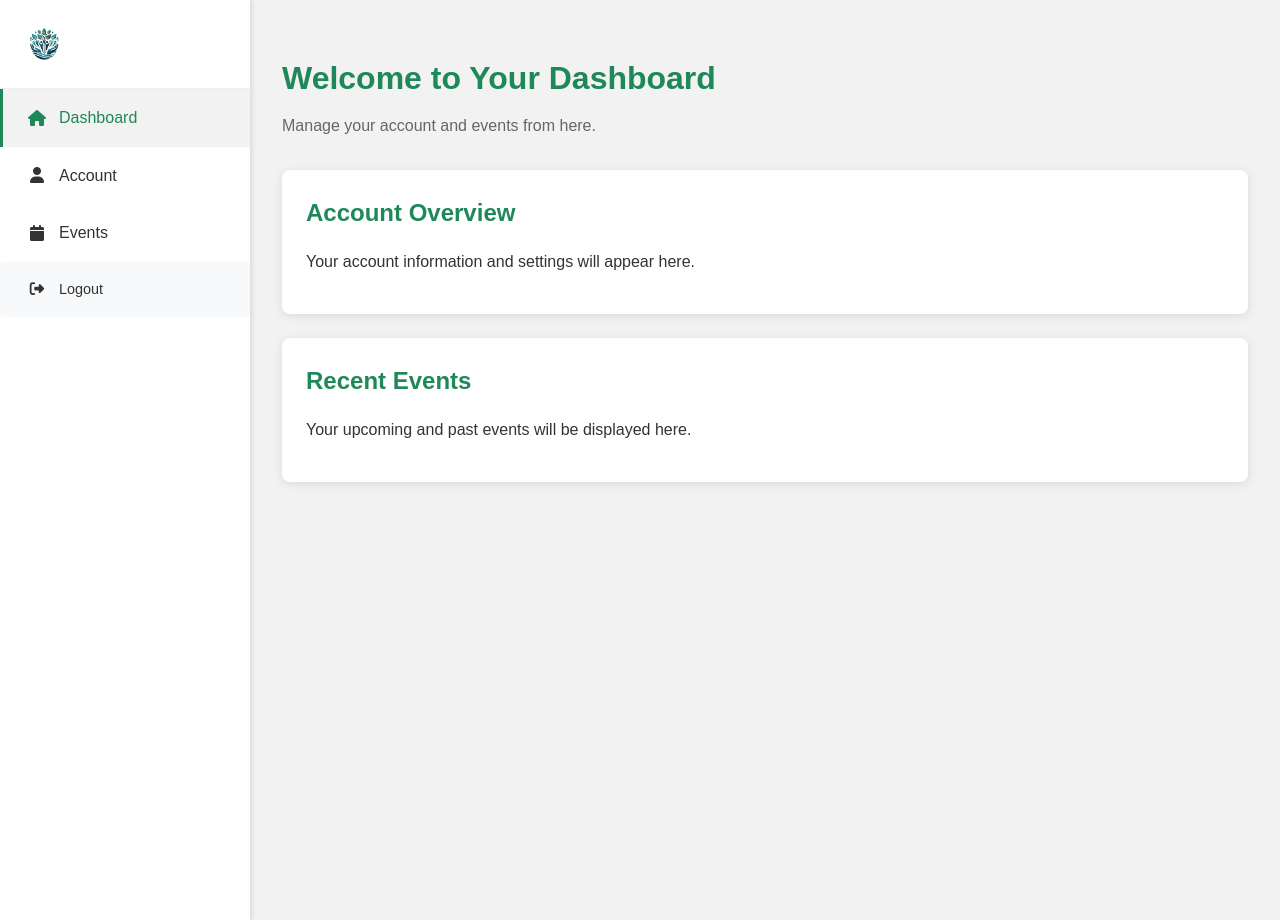
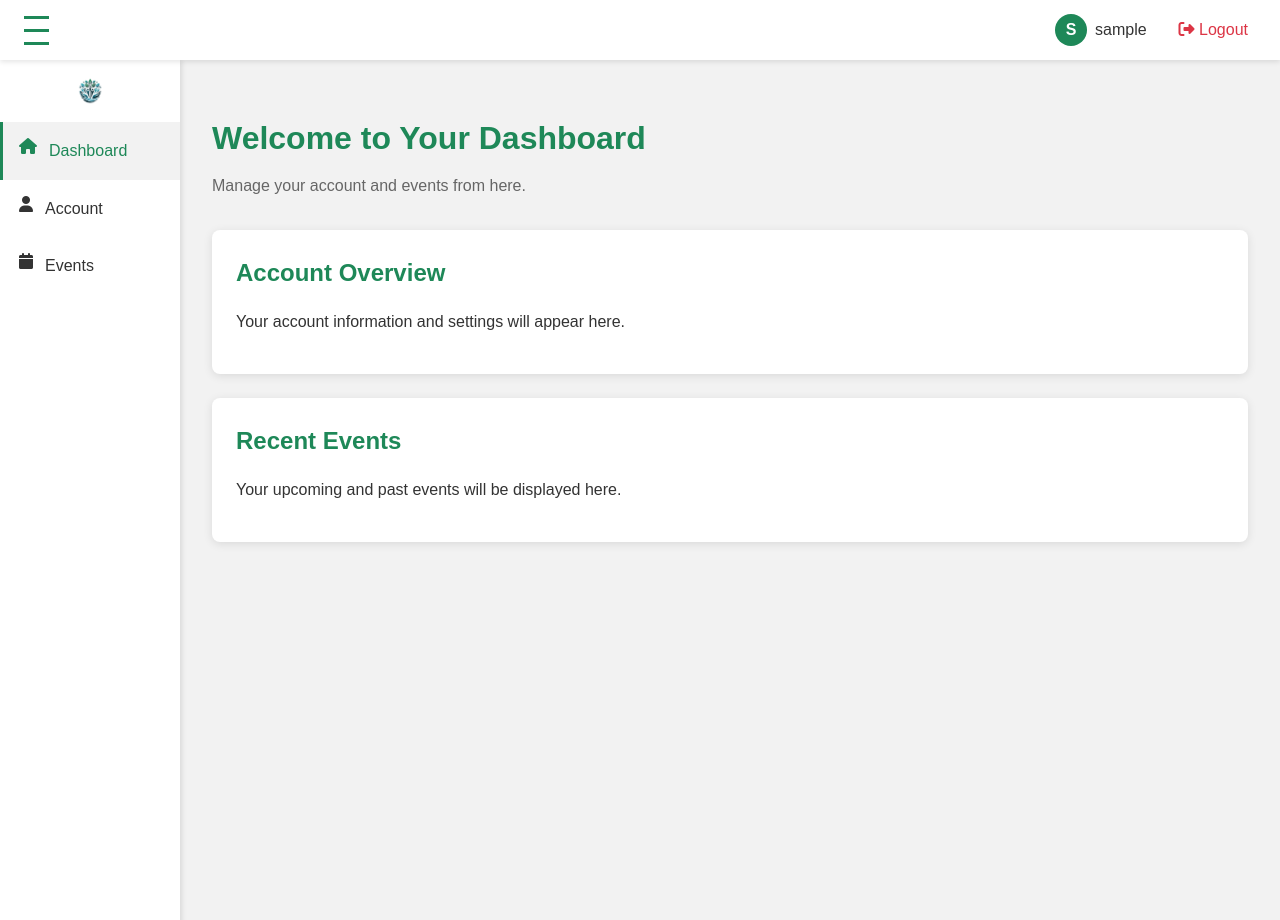
Before and after one commit to Cmanar0/django-app, a Django app: page /dashboard/ in a window 1280 px wide. Run offline with Django 5.2, Linux system fonts and the light colour scheme; the visitor is signed in with stand-in values (Sample User, id 1); some libraries are stand-ins or nearby versions.

Commit message:
Update dashboard base

```diff
--- a/dashboard/templates/dashboard/base.html
+++ b/dashboard/templates/dashboard/base.html
@@ -6,6 +6,12 @@
     <title>{% block title %}Dashboard{% endblock %}</title>
     {% load static %}
     <link rel="stylesheet" href="{% static 'core/css/style.css' %}">
+    <link
+    rel="stylesheet"
+    href="https://cdnjs.cloudflare.com/ajax/libs/font-awesome/6.5.0/css/all.min.css"
+    crossorigin="anonymous"
+    />
+
     <style>
         body {
             margin: 0;
@@ -16,8 +22,99 @@
             min-height: 100vh;
         }
 
+        /* Top Navbar */
+        .top-navbar {
+            position: fixed;
+            top: 0;
+            left: 0;
+            right: 0;
+            height: 60px;
+            background-color: var(--white);
+            box-shadow: 0 2px 5px rgba(0, 0, 0, 0.1);
+            display: flex;
+            align-items: center;
+            padding: 0 1rem;
+            z-index: 1001;
+        }
+
+        .hamburger {
+            display: flex;
+            flex-direction: column; /* 👈 Add this line */
+            align-items: center;
+            justify-content: center;
+            cursor: pointer;
+            background: none;
+            border: none;
+            padding: 0.5rem;
+            margin-right: 1rem;
+        }
+
+        .hamburger span {
+            display: block;
+            width: 25px;
+            height: 3px;
+            background-color: var(--primary-color);
+            margin: 5px 0;
+            transition: all 0.3s ease;
+        }
+
+        .hamburger.active span:nth-child(1) {
+            transform: rotate(45deg) translate(5px, 5px);
+        }
+
+        .hamburger.active span:nth-child(2) {
+            opacity: 0;
+        }
+
+        .hamburger.active span:nth-child(3) {
+            transform: rotate(-45deg) translate(7px, -6px);
+        }
+
+        .navbar-right {
+            margin-left: auto;
+            display: flex;
+            align-items: center;
+        }
+
+        .user-info {
+            display: flex;
+            align-items: center;
+            margin-right: 1rem;
+        }
+
+        .user-avatar {
+            width: 32px;
+            height: 32px;
+            border-radius: 50%;
+            background-color: var(--primary-color);
+            color: white;
+            display: flex;
+            align-items: center;
+            justify-content: center;
+            font-weight: bold;
+            margin-right: 0.5rem;
+        }
+
+        .user-name {
+            font-weight: 500;
+        }
+
+        .navbar-logout {
+            color: #dc3545;
+            text-decoration: none;
+            padding: 0.5rem 1rem;
+            border-radius: 4px;
+            transition: all 0.3s ease;
+        }
+
+        .navbar-logout:hover {
+            background-color: #dc3545;
+            color: white;
+        }
+
+        /* Sidebar */
         .sidebar {
-            width: 250px;
+            width: 180px;
             background-color: var(--white);
             box-shadow: 2px 0 5px rgba(0, 0, 0, 0.1);
             display: flex;
@@ -25,17 +122,34 @@
             position: fixed;
             height: 100vh;
             z-index: 1000;
+            top: 60px;
+            transition: width 0.3s ease;
+            overflow: hidden;
+        }
+
+        .sidebar.collapsed {
+            width: 60px;
         }
 
         .sidebar-header {
-            padding: 1.5rem;
+            padding: 1rem;
             border-bottom: 1px solid #eee;
             display: flex;
             align-items: center;
+            justify-content: center;
         }
 
         .sidebar-logo {
-            height: 40px;
+            height: 30px;
+            display: flex;
+            justify-content: center;
+            padding: 1rem;
+            transition: all 0.3s ease;
+        }
+
+        .sidebar.collapsed .sidebar-logo {
+            justify-content: start;
+            transition: all 0.3s ease;
         }
 
         .sidebar-menu {
@@ -52,12 +166,13 @@
 
         .sidebar-menu a {
             display: flex;
-            align-items: center;
-            padding: 1rem 1.5rem;
+            justify-content: start;
+            padding: 1rem;
             color: var(--text-color);
             text-decoration: none;
             transition: all 0.3s ease;
             border-left: 3px solid transparent;
+            white-space: nowrap;
         }
 
         .sidebar-menu a:hover, .sidebar-menu a.active {
@@ -68,42 +183,23 @@
 
         .sidebar-menu a i {
             margin-right: 0.75rem;
-            width: 20px;
             text-align: center;
         }
 
-        .sidebar-footer {
-            padding: 1rem 1.5rem;
-            border-top: 1px solid #eee;
-        }
-
-        .logout-button {
-            display: flex;
-            align-items: center;
-            padding: 0.75rem 1rem;
-            background-color: #f8f9fa;
-            color: #dc3545;
-            border: none;
-            border-radius: 4px;
-            cursor: pointer;
-            text-decoration: none;
-            font-size: 0.9rem;
-            transition: all 0.3s ease;
-        }
-
-        .logout-button:hover {
-            background-color: #dc3545;
-            color: white;
-        }
-
-        .logout-button i {
-            margin-right: 0.5rem;
+        .sidebar.collapsed .sidebar-menu a span {
+            opacity: 0;
         }
 
         .main-content {
             flex: 1;
-            margin-left: 250px;
+            margin-left: 180px;
             padding: 2rem;
+            margin-top: 60px;
+            transition: margin-left 0.3s ease;
+        }
+
+        .main-content.expanded {
+            margin-left: 60px;
         }
 
         .dashboard-header {
@@ -139,45 +235,117 @@
                 width: 100%;
                 height: auto;
                 position: relative;
+                top: 0;
+                display: none;
+            }
+
+            .sidebar.active {
+                display: block;
             }
 
             .main-content {
                 margin-left: 0;
+                margin-top: 60px;
             }
 
             body {
                 flex-direction: column;
+            }
+
+            .hamburger.active span:nth-child(1) {
+                transform: rotate(45deg) translate(5px, 5px);
+            }
+
+            .hamburger.active span:nth-child(2) {
+                opacity: 0;
+            }
+
+            .hamburger.active span:nth-child(3) {
+                transform: rotate(-45deg) translate(7px, -6px);
             }
         }
     </style>
     {% block extra_css %}{% endblock %}
 </head>
 <body>
-    <div class="sidebar">
-        <div class="sidebar-header">
+    <!-- Top Navbar -->
+    <div class="top-navbar">
+        <button class="hamburger" id="sidebar-toggle" title="Toggle Sidebar">
+            <span></span>
+            <span></span>
+            <span></span>
+        </button>
+        <div class="navbar-right">
+            <div class="user-info">
+                <div class="user-avatar">{{ user.username|first|upper }}</div>
+                <div class="user-name">{{ user.username }}</div>
+            </div>
+            <a href="{% url 'auth:logout' %}" class="navbar-logout">
+                <i class="fas fa-sign-out-alt"></i> Logout
+            </a>
+        </div>
+    </div>
+
+    <!-- Sidebar -->
+    <div class="sidebar" id="sidebar">
+        <!-- <div class="sidebar-header">
             <img src="{% static 'core/images/logo.png' %}" alt="Logo" class="sidebar-logo">
-        </div>
+        </div> -->
         <ul class="sidebar-menu">
+            <li>
+                <div class="sidebar-logo">
+                    <img src="{% static 'core/images/logo.png' %}" alt="Logo">
+                </div>
+            </li>
             <li><a href="{% url 'dashboard:home' %}" class="{% if request.resolver_match.url_name == 'home' %}active{% endif %}">
-                <i class="fas fa-home"></i> Dashboard
+                <i class="fas fa-home"></i> <span>Dashboard</span>
             </a></li>
             <li><a href="#" class="{% if request.resolver_match.url_name == 'account' %}active{% endif %}">
-                <i class="fas fa-user"></i> Account
+                <i class="fas fa-user"></i> <span>Account</span>
             </a></li>
             <li><a href="#" class="{% if request.resolver_match.url_name == 'events' %}active{% endif %}">
-                <i class="fas fa-calendar"></i> Events
-            </a></li>
-            <li><a href="{% url 'auth:logout' %}" class="logout-button">
-                <i class="fas fa-sign-out-alt"></i> Logout
+                <i class="fas fa-calendar"></i> <span>Events</span>
             </a></li>
         </ul>
     </div>
-    <div class="main-content">
+
+    <!-- Main Content -->
+    <div class="main-content" id="main-content">
         {% block content %}{% endblock %}
     </div>
 
     <!-- Font Awesome for icons -->
-    <script src="https://kit.fontawesome.com/a076d05399.js" crossorigin="anonymous"></script>
+    <!-- <script src="https://kit.fontawesome.com/a076d05399.js" crossorigin="anonymous"></script> -->
+
+    <script>
+        document.addEventListener('DOMContentLoaded', function() {
+            const sidebarToggle = document.getElementById('sidebar-toggle');
+            const sidebar = document.getElementById('sidebar');
+            const mainContent = document.getElementById('main-content');
+
+            // Check if there's a saved state in localStorage
+            const sidebarState = localStorage.getItem('sidebarCollapsed');
+            if (sidebarState === 'true') {
+                sidebar.classList.add('collapsed');
+                mainContent.classList.add('expanded');
+            }
+
+            sidebarToggle.addEventListener('click', function() {
+                sidebar.classList.toggle('collapsed');
+                mainContent.classList.toggle('expanded');
+                sidebarToggle.classList.toggle('active');
+
+                // Save state to localStorage
+                localStorage.setItem('sidebarCollapsed', sidebar.classList.contains('collapsed'));
+
+                // For mobile view
+                if (window.innerWidth <= 768) {
+                    sidebar.classList.toggle('active');
+                }
+            });
+        });
+    </script>
+
     {% block extra_js %}{% endblock %}
 </body>
 </html>
```
